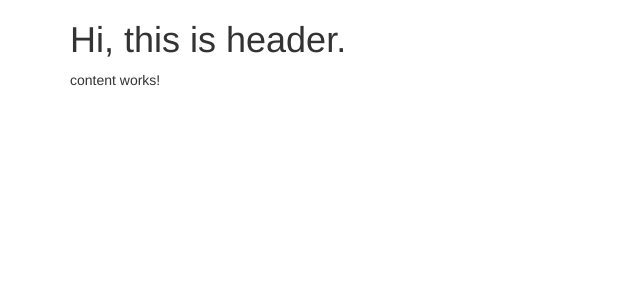
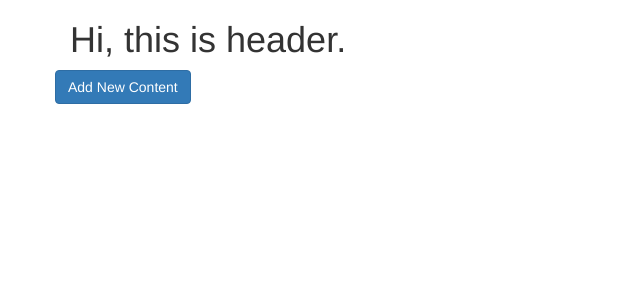
Before and after one commit to ibnuhalimm/angular-fundamentals, an Angular app: page / in a window 1280 px wide. Shown: the top 300 px of the page, without its empty margins (0-640 px from the left). Built offline with nearby package versions, Linux system fonts and the light colour scheme.

Commit message:
property binding

```diff
--- a/src/app/content/content.component.html
+++ b/src/app/content/content.component.html
@@ -1,2 +1,8 @@
 <app-header></app-header>
-<p>content works!</p>
+<div class="row">
+    <div class="col-12">
+        <button class="btn btn-primary" [disabled]="!allowNewContent">
+            Add New Content
+        </button>
+    </div>
+</div>
--- a/src/app/content/content.component.ts
+++ b/src/app/content/content.component.ts
@@ -6,10 +6,15 @@ import { Component, OnInit } from '@angular/core';
   styleUrls: ['./content.component.css']
 })
 export class ContentComponent implements OnInit {
+    allowNewContent = false;
 
-  constructor() { }
+    constructor() {
+        setTimeout(() => {
+            this.allowNewContent = true;
+        }, 5000);
+    }
 
-  ngOnInit(): void {
-  }
+    ngOnInit(): void {
+    }
 
 }
```
